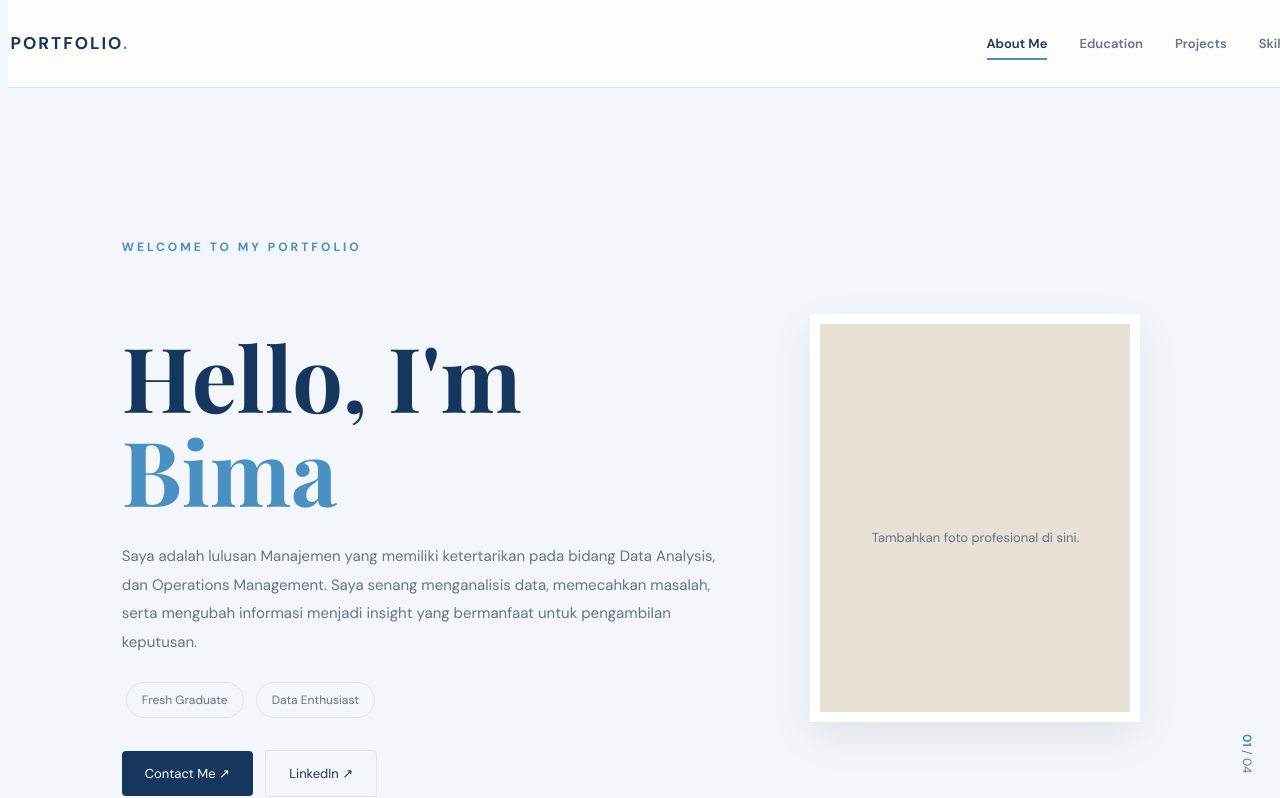
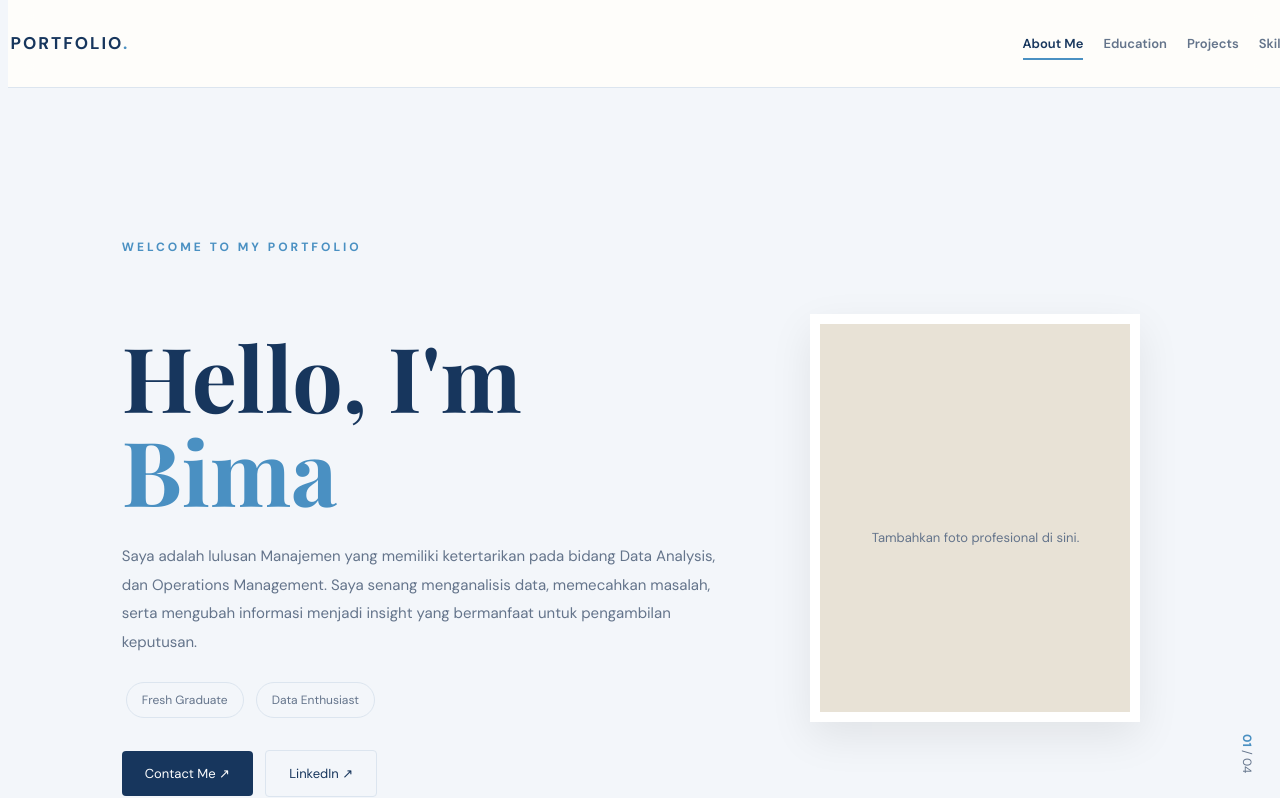
Before and after one commit to bimaanhima24-hue/bimoperatons, a plain HTML site: page index.html in a window 1280 px wide. Shown: the part 10-808 px from the top of the page. Drawn offline with nearby package versions, Linux system fonts and the light colour scheme.

Commit message:
Update index.html

```diff
--- a/index.html
+++ b/index.html
@@ -70,7 +70,7 @@
 
     .nav-links {
       display: flex;
-      gap: 32px;
+      gap: 20px;
       list-style: none;
     }
 
```
